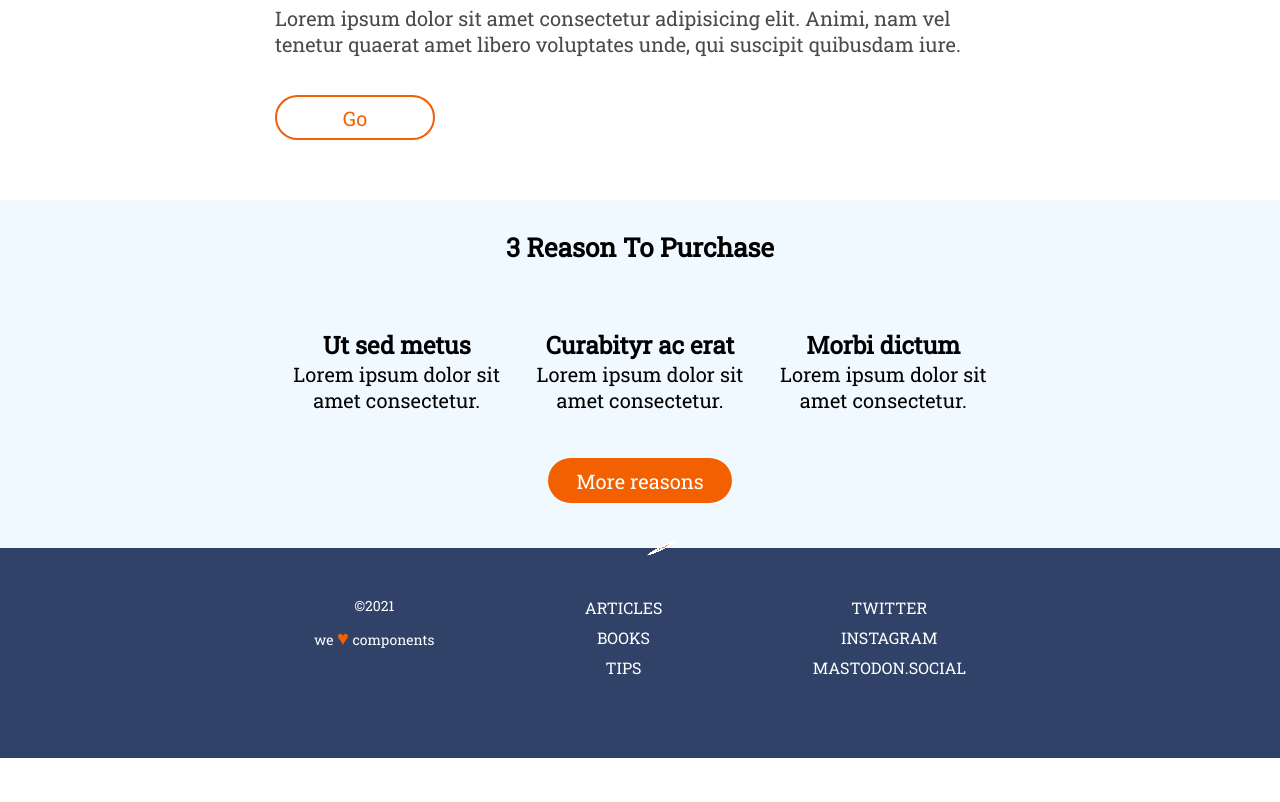
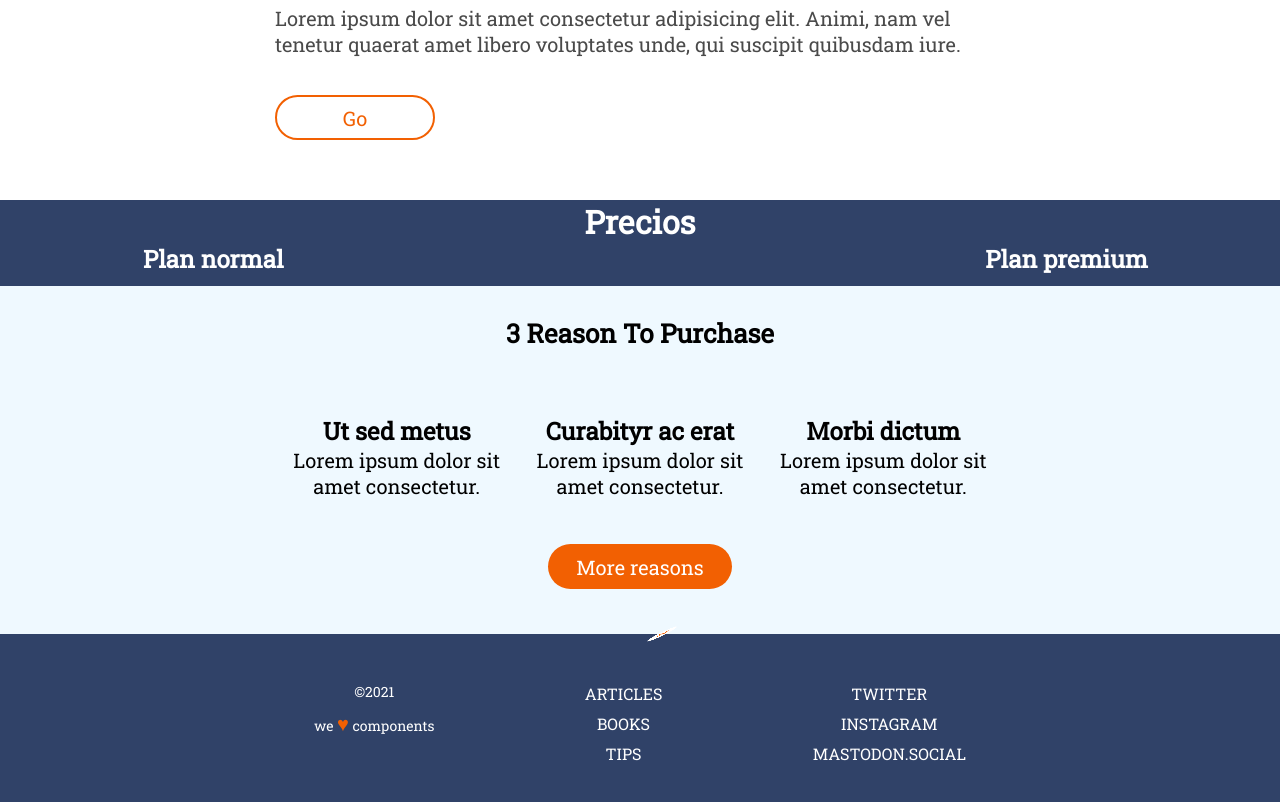
Before and after one commit to Adalab/modulo-1-evaluacion-final-JuliaMersing, a website: page src/html/index.html in a window 1280 px wide. Shown: the part 930-1732 px from the top of the page. Before the commit the page ends 1688 px from the top, so only its background shows below. Drawn offline with nearby package versions, Linux system fonts and the light colour scheme; files that its build step writes are made by us from their sources; files whose address does not match are found by name.

Commit message:
adding exam

```diff
--- a/src/html/index.html
+++ b/src/html/index.html
@@ -15,6 +15,7 @@
       ></include>
       <main>
         <include src="./partials/section1.html"></include>
+        <include src="./partials/section1b.html"></include>
         <include src="./partials/section2.html"></include>
       </main>
       <include src="./partials/footer.html"></include>
--- /dev/null
+++ b/src/html/partials/section1b.html
@@ -0,0 +1,7 @@
+<section1b>
+  <div class="container_section1b">
+    <h1 class="title">Precios</h1>
+    <h2 class="subtitle1">Plan normal</h2>
+    <h2 class="subtitle2">Plan premium</h2>
+  </div>
+</section1b>
--- /dev/null
+++ b/src/scss/layout/_section1b.scss
@@ -0,0 +1,35 @@
+.container_section1b {
+  background-color: #304268;
+  color: $color-white;
+  display: grid;
+  grid-template-columns: 1fr 1fr 1fr;
+  grid-template-rows: 1fr 1fr 1fr;
+  text-align: center;
+
+  @media all and (min-width: 768px) {
+    grid-template-rows: 1fr 1fr;
+  }
+}
+
+.title {
+  grid-column: span 3;
+  grid-row: 1/2;
+}
+
+.subtitle1 {
+  grid-column: span 3;
+  grid-row: 2/3;
+  @media all and (min-width: 768px) {
+    grid-column: 1/2;
+    grid-row: 2/3;
+  }
+}
+
+.subtitle2 {
+  grid-column: span 3;
+  grid-row: 3/4;
+  @media all and (min-width: 768px) {
+    grid-column: 3/4;
+    grid-row: 2/3;
+  }
+}
--- a/src/scss/main.scss
+++ b/src/scss/main.scss
@@ -2,5 +2,6 @@
 @import "core/reset";
 @import "layout/header";
 @import "layout/section1";
+@import "layout/section1b";
 @import "layout/section2";
 @import "layout/footer";
```
